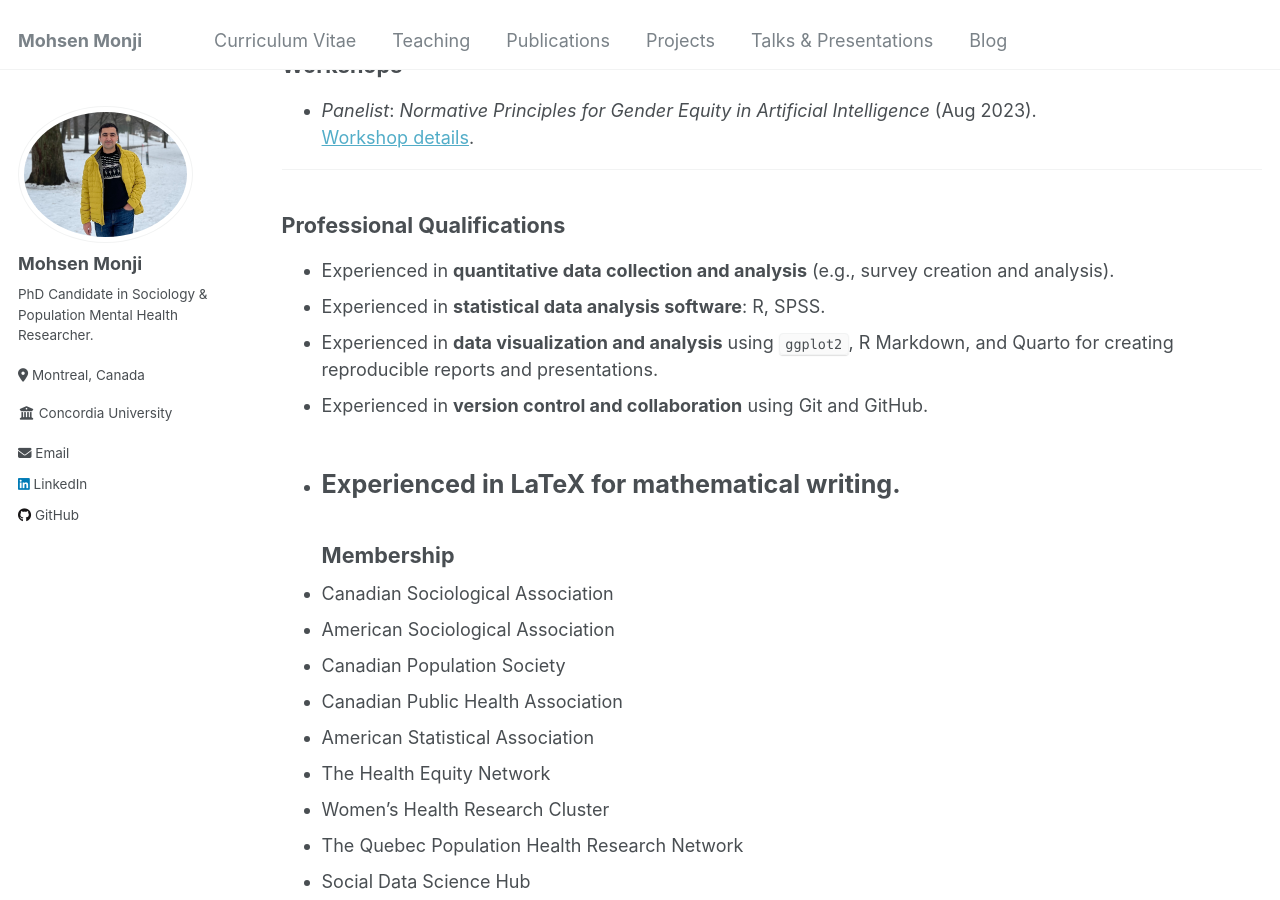
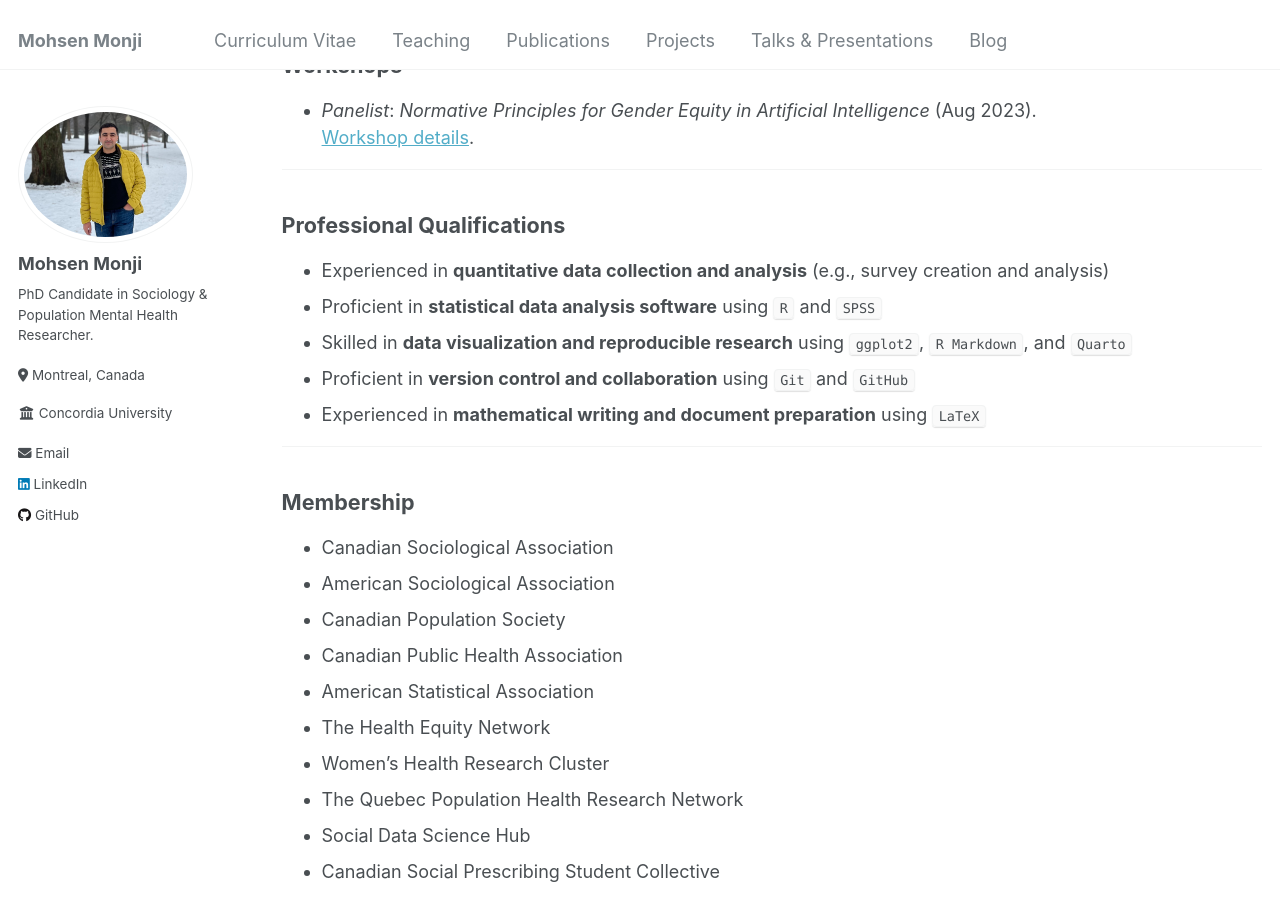
Before and after one commit to Mohsnmonji/mohsnmonji.github.io, a Jekyll site: the page built from _pages/Curriculum Vitae.md, in a window 1280 px wide and 900 px high, scrolled down 2844 px. Built offline with Jekyll 4.4.1, drawn with Linux system fonts in a browser that asks for light colours.

Commit message:
Update Curriculum Vitae.md

```diff
--- a/_pages/Curriculum Vitae.md
+++ b/_pages/Curriculum Vitae.md
@@ -97,13 +97,16 @@ redirect_from:
 
 
 ---
+
 ### **Professional Qualifications**
-- Experienced in **quantitative data collection and analysis** (e.g., survey creation and analysis).
-- Experienced in **statistical data analysis software**: R, SPSS.
-- Experienced in **data visualization and analysis** using `ggplot2`, R Markdown, and Quarto for creating reproducible reports and presentations.
-- Experienced in **version control and collaboration** using Git and GitHub.
-- Experienced in **LaTeX** for mathematical writing.
+- Experienced in **quantitative data collection and analysis** (e.g., survey creation and analysis)
+- Proficient in **statistical data analysis software** using `R` and `SPSS`
+- Skilled in **data visualization and reproducible research** using `ggplot2`, `R Markdown`, and `Quarto`
+- Proficient in **version control and collaboration** using `Git` and `GitHub`
+- Experienced in **mathematical writing and document preparation** using `LaTeX`
+
 ---
+
 ### **Membership**
 - Canadian Sociological Association
 - American Sociological Association
```
